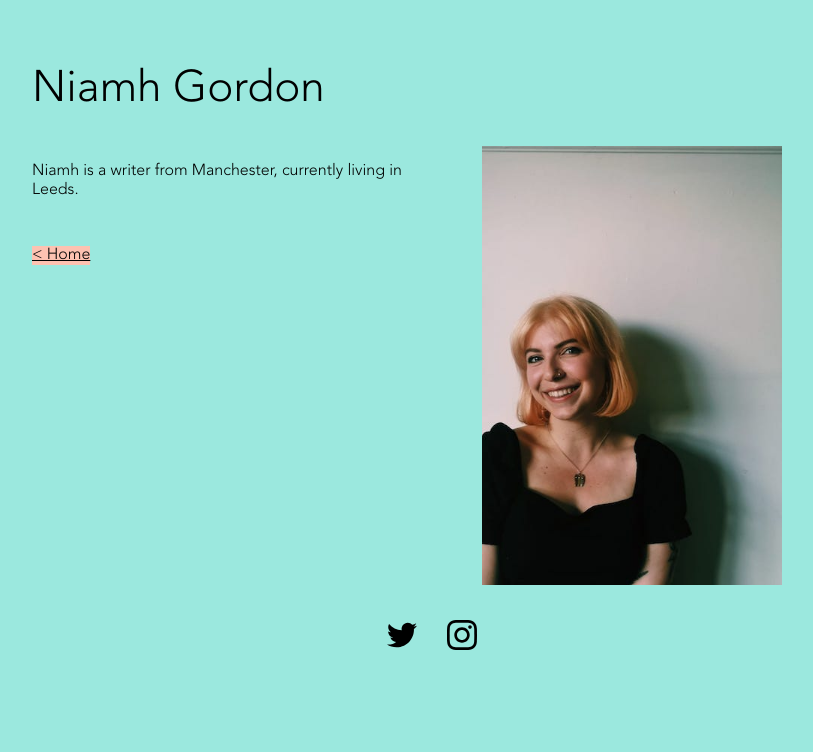
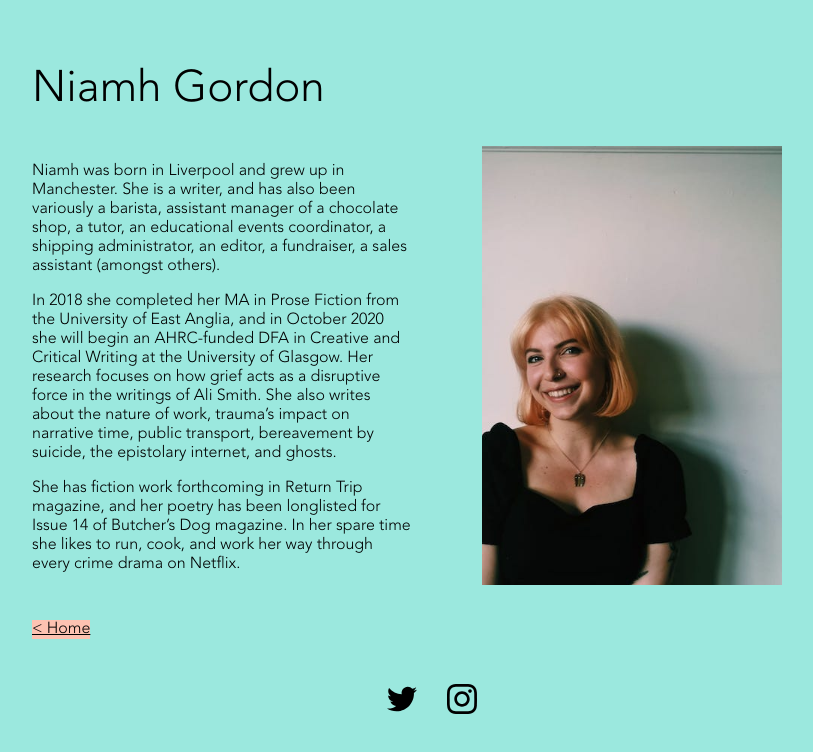
Before and after one commit to jpsanders101/wilbur, a React (Create React App) app: page /about in a window 1280 px wide. Shown: the top 752 px of the page, without its empty margins (208-1021 px from the left). Built offline with nearby package versions, Linux system fonts and the light colour scheme; the HTML template or start-up script is replaced by a standard one.

Commit message:
Copy changes; about page, writing date changes.

```diff
--- a/src/About.css
+++ b/src/About.css
@@ -16,12 +16,15 @@
   .aboutPage {
     flex-direction: row;
   }
+  .column {
+    width: 50%;
+  }
+}
+
+@media only screen and (min-width: 700px) {
   .authorPhoto {
     width: 300px;
     height: 439px;
-  }
-  .column {
-    width: 50%;
   }
 }
 
--- a/src/About.js
+++ b/src/About.js
@@ -7,7 +7,26 @@ export default function About() {
     <div className="aboutPage">
       <div className="column">
         <p className="copy">
-          Niamh is a writer from Manchester, currently living in Leeds.
+          Niamh was born in Liverpool and grew up in Manchester. She is a
+          writer, and has also been variously a barista, assistant manager of a
+          chocolate shop, a tutor, an educational events coordinator, a shipping
+          administrator, an editor, a fundraiser, a sales assistant (amongst
+          others).
+        </p>
+        <p className="copy">
+          In 2018 she completed her MA in Prose Fiction from the University of
+          East Anglia, and in October 2020 she will begin an AHRC-funded DFA in
+          Creative and Critical Writing at the University of Glasgow. Her
+          research focuses on how grief acts as a disruptive force in the
+          writings of Ali Smith. She also writes about the nature of work,
+          trauma’s impact on narrative time, public transport, bereavement by
+          suicide, the epistolary internet, and ghosts.
+        </p>
+        <p className="copy">
+          She has fiction work forthcoming in Return Trip magazine, and her
+          poetry has been longlisted for Issue 14 of Butcher’s Dog magazine. In
+          her spare time she likes to run, cook, and work her way through every
+          crime drama on Netflix.
         </p>
         <HomeLink />
       </div>
--- a/src/Writing.js
+++ b/src/Writing.js
@@ -12,7 +12,7 @@ export default function Writing() {
             ’Covering ground’ in{" "}
             <span className="publication">Return Trip Issue 02</span>
           </span>
-          <span className="date">[forthcoming Spring 2020]</span>
+          <span className="date">[forthcoming Autumn 2020]</span>
         </div>
         <div className="writingItem">
           <span className="title">
@@ -31,7 +31,7 @@ export default function Writing() {
               <a href="https://beyondcriticism.net">beyondcriticism.net</a>
             </span>
           </span>
-          <span className="date">[forthcoming Spring 2020]</span>
+          <span className="date">[forthcoming Winter 2021]</span>
         </div>
         <h3 className="genre">POETRY</h3>
         <div className="writingItem">
```
